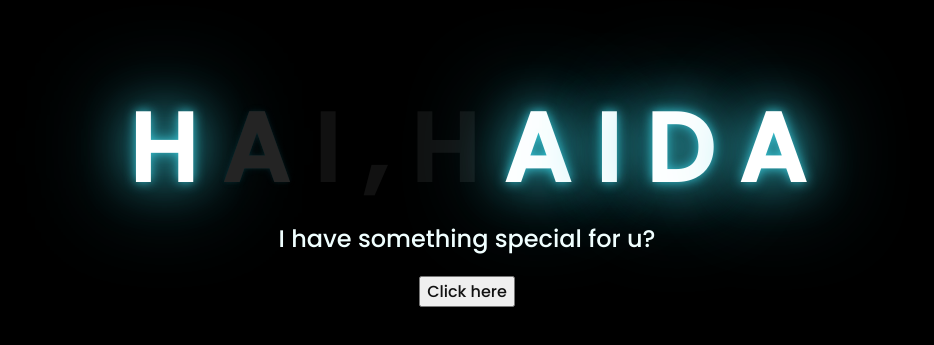
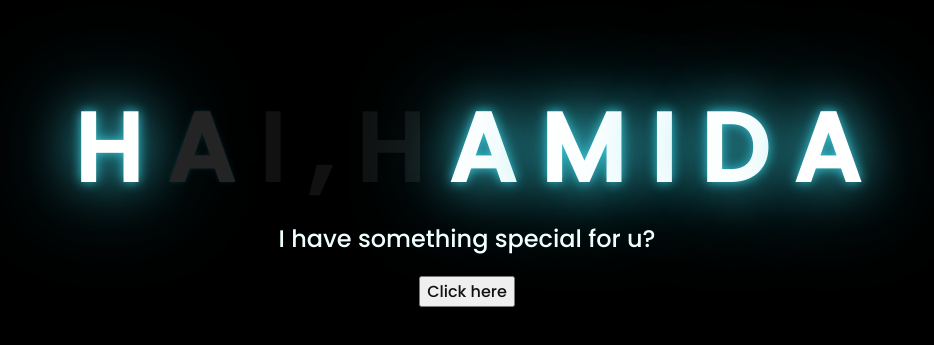
Before and after one commit to waldidefari/waldidefari.github.io, a plain HTML site: page index.html in a window 1280 px wide. Shown: the part 217-562 px from the top of the page, without its empty margins (181-1115 px from the left). Drawn offline with Linux system fonts and the light colour scheme.

Commit message:
Add files via upload

```diff
--- a/index.html
+++ b/index.html
@@ -18,6 +18,7 @@
         <span>,</span>
         <span>H</span>
         <span>A</span>
+        <span>M</span>
         <span>I</span>
         <span>D</span>
         <span>A</span>
```
